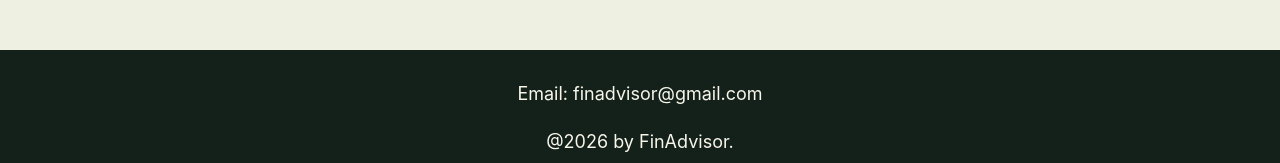
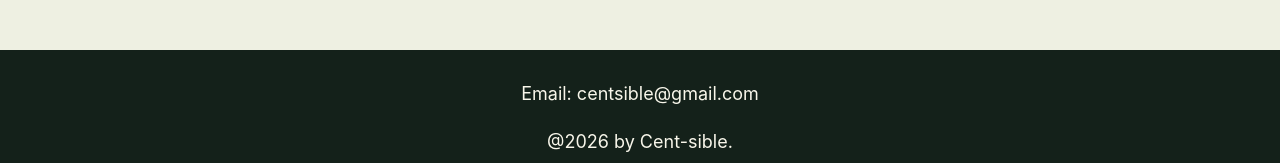
Before and after one commit to VishalMehta06/finance-site, a React (Vite) app: page / in a window 1280 px wide. Shown: the part 879-1042 px from the top of the page. Built offline with nearby package versions, Linux system fonts and the light colour scheme.

Commit message:
ADD: Prev. Next Button Outline

```diff
--- a/src/components/Footer.tsx
+++ b/src/components/Footer.tsx
@@ -3,11 +3,11 @@ function Footer() {
         <>
             <div className="grid place-items-center pt-5 bg-panel-3 text-text-2">
                 <p className="p-2.5">
-                    Email: finadvisor@gmail.com
+                    Email: centsible@gmail.com
                 </p>
 
                 <p className="p-2.5">
-                    @2026 by FinAdvisor.
+                    @2026 by Cent-sible.
                 </p>
             </div>
         </>
--- a/src/pages/Article.tsx
+++ b/src/pages/Article.tsx
@@ -26,8 +26,22 @@ function Article() {
     }
 
     return (
-        <div className="mr-60 ml-60 py-10 min-h-screen">
-            <ArticleContent />
+        <div className="relative">
+            <div className="fixed left-6 top-1/2 -translate-y-1/2 w-12">
+                <button className="w-full h-12 rounded-lg border">
+                    ←
+                </button>
+            </div>
+
+            <div className="mr-60 ml-60 py-10 min-h-screen">
+                <ArticleContent />
+            </div>
+
+            <div className="fixed right-6 top-1/2 -translate-y-1/2 w-12">
+                <button className="w-full h-12 rounded-lg border">
+                    →
+                </button>
+            </div>
         </div>
     );
 }
```
